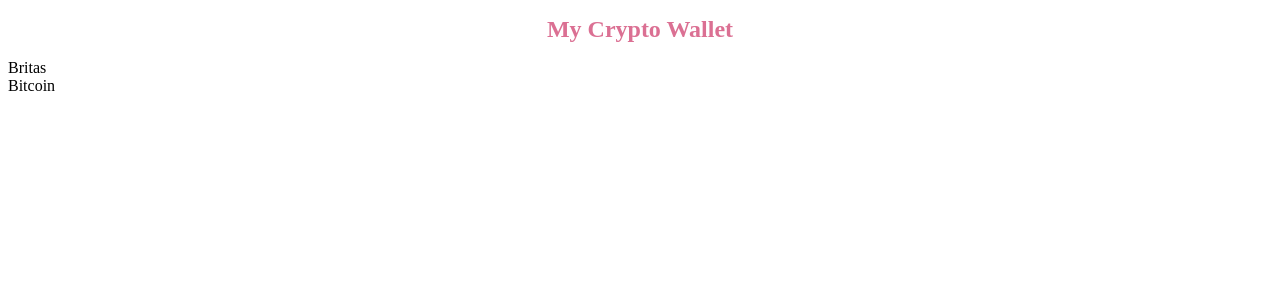
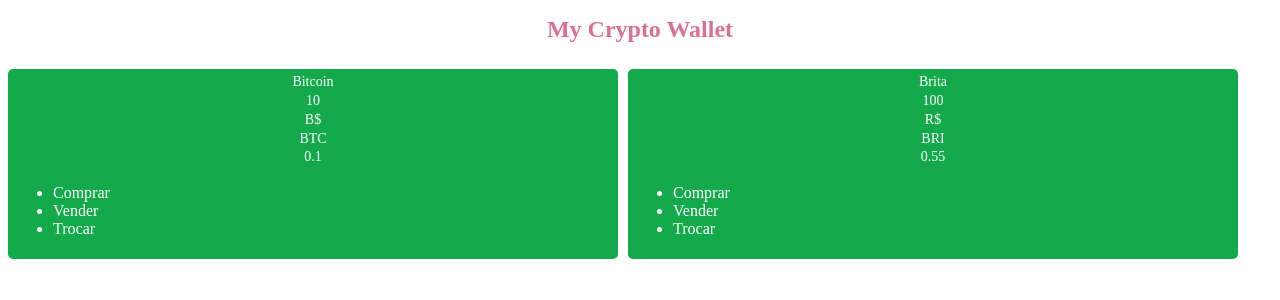
Before and after one commit to yanmagale/crypto_wallet, a React app: page / in a window 1280 px wide. Shown: the top 300 px of the page. Built offline with nearby package versions, Linux system fonts and the light colour scheme.

Commit message:
feat(currency-list): show currency information into wallet

```diff
--- a/src/components/App.js
+++ b/src/components/App.js
@@ -7,18 +7,51 @@
 import BitcoinCurrency from '../services/wallet/currencies/bitcoin';
 import BritaCurrency from '../services/wallet/currencies/brita';
 
+import Wallet from './wallet';
+
 class App extends Component {
+  constructor(props) {
+    super(props);
+    this.state = {
+      currencies: [],
+    };
+  }
   componentDidMount() {
+    // Setup
     const walletManager = new CurrencyManager();
-    const bitcoinWallet = new Currency('bitcoin', 'BTC', new BitcoinCurrency());
-    const britaWallet = new Currency('brita', 'BRI', new BritaCurrency());
+    const bitcoinWallet = new Currency({
+      name: 'bitcoin',
+      initials: 'BTC',
+      currencySymbol: 'B$',
+      exchange: new BitcoinCurrency(),
+    });
+    const britaWallet = new Currency({
+      name: 'brita',
+      initials: 'BRI',
+      currencySymbol: 'R$',
+      exchange: new BritaCurrency(),
+    });
+    const myCurrencies = [];
 
     walletManager.addCurrency(bitcoinWallet);
     walletManager.addCurrency(britaWallet);
+    const wallets = walletManager.getCurrencies();
 
-    const myWallet = walletManager.getCurrency('brita');
-    myWallet.getBalance();
-    console.log(myWallet.getName());
+    wallets.forEach((wallet, index) => {
+      myCurrencies.push({
+        name:
+          wallet.getName().charAt(0).toUpperCase() + wallet.getName().slice(1),
+        balance: wallet.getBalance(),
+        initials: wallet.getInitials(),
+        currencySymbol: wallet.getCurrencySymbol(),
+        exhangeRate: wallet.getExchangeRate(),
+        index: index,
+      });
+    });
+
+    this.setState({
+      currencies: [...myCurrencies],
+    });
   }
 
   render() {
@@ -27,14 +60,15 @@
       text-align: center;
       color: palevioletred;
     `;
+
+    const { currencies } = this.state;
     return (
       <div className="App">
         <header className="App-header">
           <Title>My Crypto Wallet</Title>
         </header>
         <div>
-          <div>Britas</div>
-          <div>Bitcoin</div>
+          <Wallet currencies={currencies} />
         </div>
       </div>
     );
--- /dev/null
+++ b/src/components/currency/index.js
@@ -0,0 +1,32 @@
+import React from 'react';
+
+import { Wrapper } from './style';
+
+const Currency = ({
+  name,
+  balance,
+  currencySymbol,
+  initials,
+  exchangeRate,
+}) => {
+  return (
+    <React.Fragment>
+      <Wrapper>
+        <p>{name}</p>
+        <p>{balance}</p>
+        <p>{currencySymbol}</p>
+        <p>{initials}</p>
+        <p>{exchangeRate}</p>
+        <div>
+          <ul>
+            <li>Comprar</li>
+            <li>Vender</li>
+            <li>Trocar</li>
+          </ul>
+        </div>
+      </Wrapper>
+    </React.Fragment>
+  );
+};
+
+export default Currency;
--- /dev/null
+++ b/src/components/currency/style.js
@@ -0,0 +1,20 @@
+import styled from 'styled-components';
+
+export const Wrapper = styled.section`
+  display: flex;
+  justify-content: space-between;
+  width: 100%;
+  height: 100%;
+  flex-direction: column;
+  background: #14aa4b;
+  color: #fff;
+  border: none;
+  font-size: 16px;
+  border-radius: 5px;
+  padding: 5px;
+  p {
+    font-size: 14px;
+    margin: 0;
+    text-align: center;
+  }
+`;
--- /dev/null
+++ b/src/components/wallet/index.js
@@ -0,0 +1,28 @@
+import React, { Component } from 'react';
+
+import Currency from '../currency/';
+
+import { Wrapper, CurrencyContainer } from './style';
+
+class Wallet extends Component {
+  render() {
+    const { currencies } = this.props;
+    return (
+      <Wrapper>
+        {currencies.map((currency, index) => (
+          <CurrencyContainer key={index}>
+            <Currency
+              name={currency.name}
+              balance={currency.balance}
+              initials={currency.initials}
+              currencySymbol={currency.currencySymbol}
+              exchangeRate={currency.exhangeRate}
+            />
+          </CurrencyContainer>
+        ))}
+      </Wrapper>
+    );
+  }
+}
+
+export default Wallet;
--- /dev/null
+++ b/src/components/wallet/style.js
@@ -0,0 +1,22 @@
+import styled from 'styled-components';
+
+export const Wrapper = styled.section`
+  display: grid;
+  grid-template-columns: 600px 600px;
+  grid-gap: 20px;
+  height: 50vh;
+  padding-top: 10px;
+
+  @media only screen and (max-width: 400px) {
+    grid-template-columns: 150px 150px;
+    grid-gap: 20px;
+  }
+`;
+
+export const CurrencyContainer = styled.section`
+  height: 180px;
+
+  @media only screen and (max-width: 400px) {
+    height: 200px;
+  }
+`;
--- a/src/services/wallet/currencies/bitcoin/index.js
+++ b/src/services/wallet/currencies/bitcoin/index.js
@@ -1,6 +1,10 @@
 class BitcoinCurrency {
   getBalance() {
-    console.log('Saldo em Bitcoing  de 100');
+    return 10;
+  }
+
+  getExchangeRate() {
+    return 0.1;
   }
 }
 
--- a/src/services/wallet/currencies/brita/index.js
+++ b/src/services/wallet/currencies/brita/index.js
@@ -1,6 +1,10 @@
 class BritaCurrency {
   getBalance() {
-    console.log('Saldo em Brita  de 100');
+    return 100;
+  }
+
+  getExchangeRate() {
+    return 0.55;
   }
 }
 
--- a/src/services/wallet/currency.js
+++ b/src/services/wallet/currency.js
@@ -1,12 +1,17 @@
 export default class Currency {
-  constructor(name, initials, exchange) {
+  constructor({ name, initials, currencySymbol, exchange }) {
     this._name = name;
     this._inititals = initials;
+    this._currencySymbol = currencySymbol;
     this._exchange = exchange;
   }
 
   getName() {
     return this._name;
+  }
+
+  getCurrencySymbol() {
+    return this._currencySymbol;
   }
 
   getInitials() {
@@ -16,4 +21,8 @@
   getBalance() {
     return this._exchange.getBalance();
   }
+
+  getExchangeRate() {
+    return this._exchange.getExchangeRate();
+  }
 }
```
